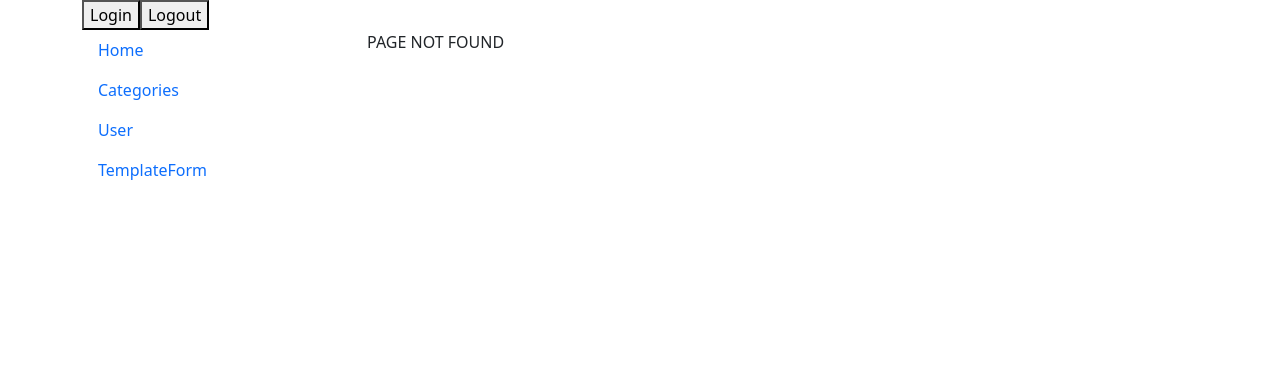
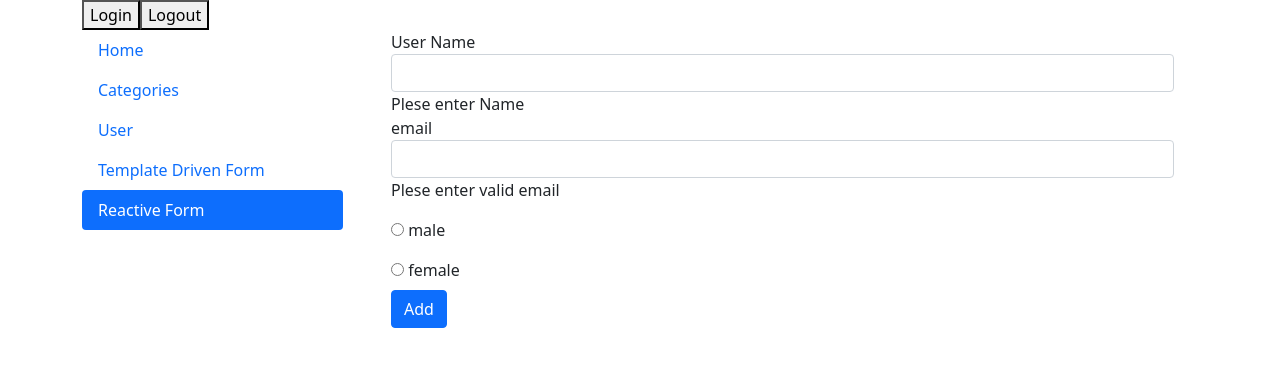
Before and after one commit to Patwalrahul3/angular-routing, an Angular app: page /reactive in a window 1280 px wide. Before the commit this address led to /page-not-found. Shown: the top 366 px of the page. Built offline with nearby package versions, Linux system fonts and the light colour scheme.

Commit message:
reactive form:  formgroup and formcontro

```diff
--- a/src/app/app-routing.module.ts
+++ b/src/app/app-routing.module.ts
@@ -10,6 +10,7 @@ import { EditUserComponent } from './edit-user/edit-user.component';
 import { DeactivateGuardService } from './services/Guards/deactivate-guard-service';
 import { UserResolverService } from './services/resolvers/user-resolver-services';
 import { TemplateFormComponent } from './template-form/template-form.component';
+import { ReactiveComponent } from './reactive/reactive.component';
 
 const routes : Routes = [
   {path: '' , component: HomeComponent},
@@ -28,6 +29,7 @@ const routes : Routes = [
 
   {path: 'categories' , component: CategoriesComponent},
   {path: 'templateform' , component: TemplateFormComponent},
+  {path: 'reactive' , component: ReactiveComponent},
   {path: 'page-not-found', component: PageNotFoundComponent},
   {path: '**', redirectTo: 'page-not-found'}
 ]
--- a/src/app/app.component.html
+++ b/src/app/app.component.html
@@ -14,7 +14,8 @@
         <li class="nav-item"><a class="nav-link" routerLinkActive="active" [routerLinkActiveOptions]="{exact: true}" routerLink="/">Home</a></li>
         <li class="nav-item"><a class="nav-link" routerLinkActive="active" routerLink="/categories">Categories</a></li>
         <li class="nav-item"><a class="nav-link" routerLinkActive="active" [routerLink]="['/users']">User</a></li>
-        <li class="nav-item"><a class="nav-link" routerLinkActive="active" [routerLink]="['/templateform']">TemplateForm</a></li>
+        <li class="nav-item"><a class="nav-link" routerLinkActive="active" [routerLink]="['/templateform']">Template Driven Form</a></li>
+        <li class="nav-item"><a class="nav-link" routerLinkActive="active" [routerLink]="['/reactive']">Reactive Form</a></li>
       </ul>
 
     </div>
--- /dev/null
+++ b/src/app/reactive/reactive.component.html
@@ -0,0 +1,45 @@
+<div class="container">
+  <div class="row">
+    <div class="col-md-12">
+      <form>
+        <div class="form-group">
+          <label for="username">User Name</label>
+          <input
+            type="text"
+            class="form-control"
+            id="username"
+            name="username"
+            required
+          />
+          <span class="help-text">Plese enter Name</span>
+        </div>
+
+        <div class="form-group">
+          <label for="email">email</label>
+          <input type="text" class="form-control" id="email" name="email" />
+          <span class="help-text">Plese enter valid email</span>
+        </div>
+
+        <div class="mt-3" *ngFor="let gender of genders">
+          <label>
+            <input type="radio" name="gender" [value]="gender" /> {{ gender }}
+          </label>
+        </div>
+
+        <div class="mt-2">
+          <button type="submit" class="btn btn-primary">Add</button>
+        </div>
+      </form>
+    </div>
+
+    <!-- <div *ngIf="submitted">
+        <h3>Your Data :</h3>
+        <div>user : {{user.username}}</div>
+        <div>email : {{user.email}}</div>
+        <div>Gender : {{user.gender}}</div>
+        <div>about : {{user.about}}</div>
+
+      </div>
+   -->
+  </div>
+</div>
--- /dev/null
+++ b/src/app/reactive/reactive.component.ts
@@ -0,0 +1,27 @@
+import { Component } from '@angular/core';
+import { FormControl, FormGroup } from '@angular/forms';
+
+@Component({
+  selector: 'app-reactive',
+  templateUrl: './reactive.component.html',
+  styleUrls: ['./reactive.component.css']
+})
+export class ReactiveComponent {
+
+  signupForm!: FormGroup;
+
+  genders = ['male', 'female']
+
+  constructor(){
+
+  }
+
+  ngOnInit(){
+    this.signupForm = new FormGroup({
+      'username': new FormControl('null'),
+      'email': new FormControl('null'),
+      'gender': new FormControl('female'),
+    })
+  }
+
+}
```
Also changed, not shown: src/app/app.module.ts (+6 -3 lines), src/app/reactive/reactive.component.css (added), 1 other file (tests, documents, lock files or other folders).
